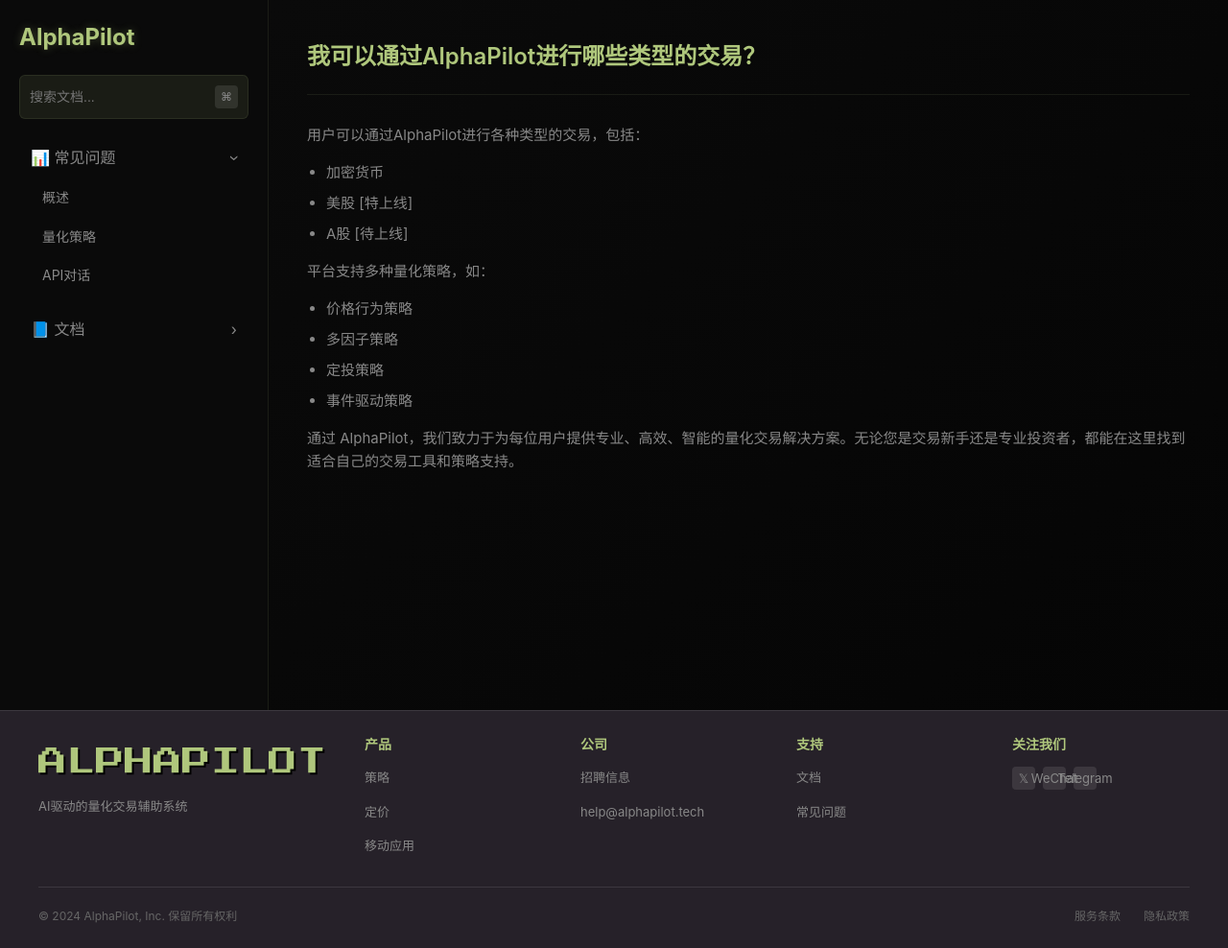
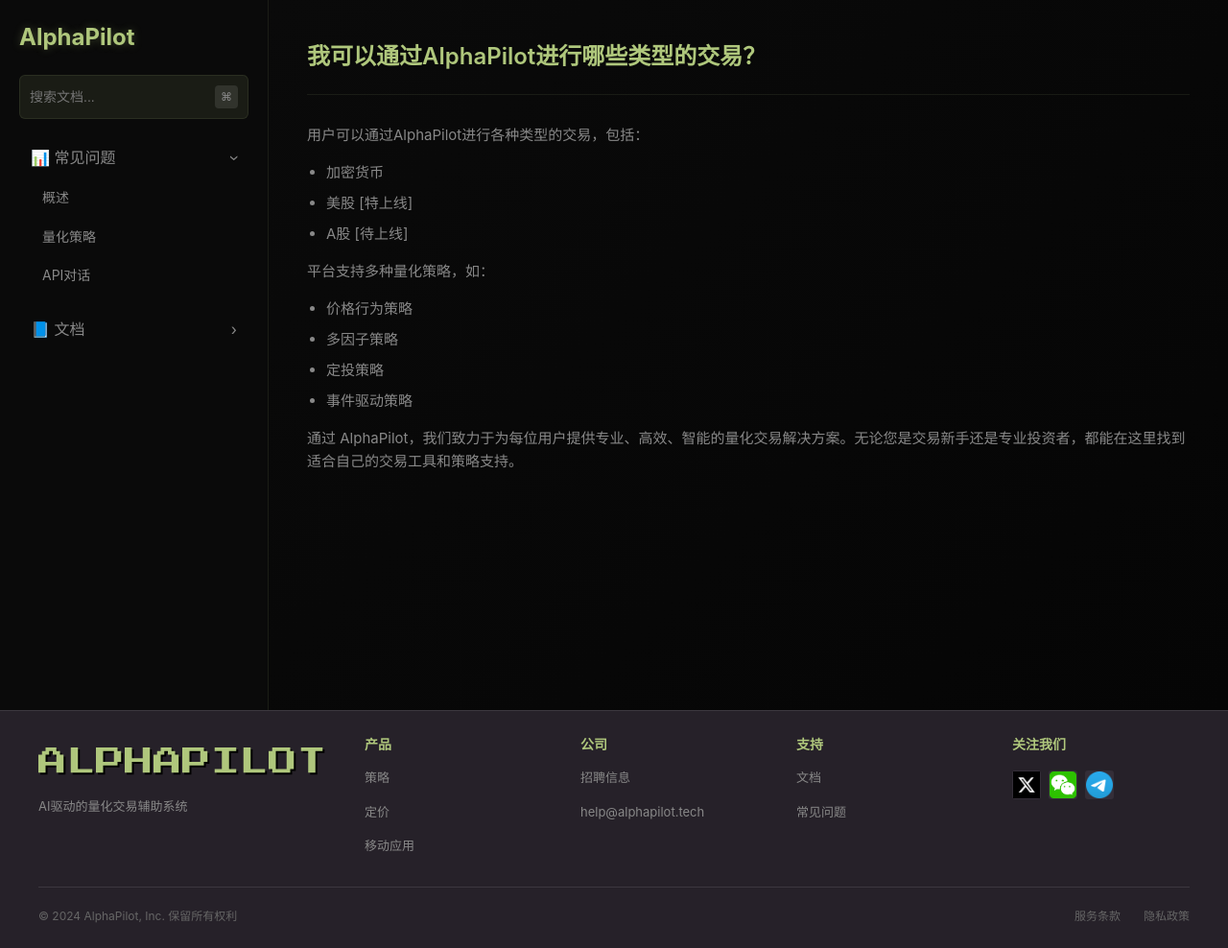
Before and after one commit to lxymomo/ap_site, a plain HTML site: page index.html in a window 1280 px wide. Shown: the whole page at 96% size. Drawn offline with Linux system fonts and the light colour scheme.

Commit message:
mod：增加微信图标的点击复制效果

```diff
--- a/index.html
+++ b/index.html
@@ -99,9 +99,14 @@
                     <div class="footer-section">
                         <h3>关注我们</h3>
                         <div class="social-links">
-                            <a href="#" class="social-link">𝕏</a>
-                            <a href="#" class="social-link">WeChat</a>
-                            <a href="#" class="social-link">Telegram</a>
+                            <a href="https://x.com/AlphaPilotHQ" class="social-link" target="_blank">
+                                <img src="images/x.png" alt="Twitter" class="social-icon">
+                            </a>
+                            <a class="social-link wechat" onclick="copyWeChatID()">
+                                <img src="images/wechat.png" alt="WeChat" class="social-icon">
+                            <a href="https://t.me/AlphaPilotClub/1" class="social-link" target="_blank">
+                                <img src="images/telegram.png" alt="Telegram" class="social-icon">
+                            </a>
                         </div>
                     </div>
                 </div>
--- a/script.js
+++ b/script.js
@@ -1,3 +1,29 @@
+function copyWeChatID() {
+    const wechatID = "AlphaPilot_bot";
+
+    // 创建临时输入框来实现复制功能
+    const tempInput = document.createElement("input");
+    tempInput.value = wechatID;
+    document.body.appendChild(tempInput);
+    tempInput.select();
+    document.execCommand("copy");
+    document.body.removeChild(tempInput);
+
+    // 创建并显示提示信息
+    const notification = document.createElement("div");
+    notification.className = "copy-notification";
+    notification.textContent = "微信号已复制";
+    document.body.appendChild(notification);
+
+    // 1.5秒后移除提示
+    setTimeout(() => {
+        notification.classList.add("fade-out");
+        setTimeout(() => {
+            document.body.removeChild(notification);
+        }, 300);
+    }, 1500);
+}
+
 document.addEventListener('DOMContentLoaded', function() {
     // 导航树展开/收起功能
     const navHeaders = document.querySelectorAll('.nav-header');
@@ -71,7 +97,7 @@ document.addEventListener('DOMContentLoaded', function() {
                     mainContent.innerHTML = `
                         <div class="loading-indicator">
                             <div class="spinner"></div>
-                            <div>加载中...</div>
+                            <div>Loading...</div>
                         </div>
                     `;
 
--- a/style.css
+++ b/style.css
@@ -248,24 +248,29 @@ body {
 .social-links {
     display: flex;
     gap: 8px;
+    margin-top: 4px;
 }
 
 .social-link {
-    width: 24px;
-    height: 24px;
+    width: 30px;
+    height: 30px;
     display: flex;
     align-items: center;
     justify-content: center;
-    background: rgba(255, 255, 255, 0.1);
-    border-radius: 4px;
-    color: #888;
-    transition: all 0.2s ease;
+    background: #342e38;
+    border-radius: 3px;
+    transition: all 0.3s ease;
 }
 
 .social-link:hover {
-    background: rgba(255, 255, 255, 0.15);
-    color: #f4f4f5;
+    background: #151317;
     transform: translateY(-2px);
+}
+
+.social-icon {
+    width: 28px;  /* 根据你的图标实际大小调整 */
+    height: 28px;
+    object-fit: contain;
 }
 
 .footer-bottom {
@@ -338,3 +343,43 @@ body {
         justify-content: center;
     }
 }
+
+
+/* 复制 */
+.copy-notification {
+    position: fixed;
+    bottom: 20px;
+    left: 50%;
+    transform: translateX(-50%);
+    background: var(--accent-color);
+    color: #000;
+    padding: 10px 20px;
+    border-radius: 4px;
+    font-size: 14px;
+    z-index: 9999;
+    animation: slideUp 0.3s ease;
+}
+
+.copy-notification.fade-out {
+    opacity: 0;
+    transition: opacity 0.3s ease;
+}
+
+@keyframes slideUp {
+    from {
+        transform: translate(-50%, 20px);
+        opacity: 0;
+    }
+    to {
+        transform: translate(-50%, 0);
+        opacity: 1;
+    }
+}
+
+.social-link.wechat {
+    cursor: pointer;
+}
+
+.social-link.wechat:active {
+    transform: scale(0.95);
+}
```
